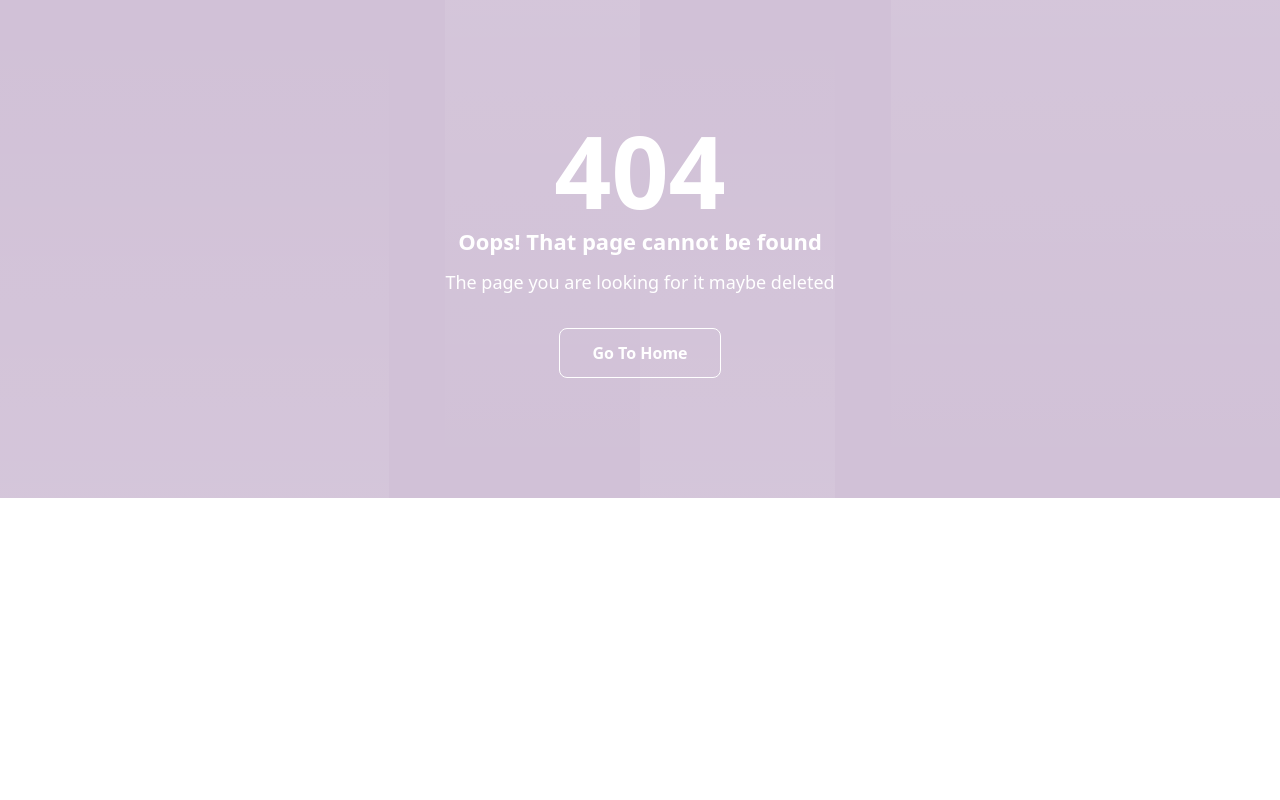
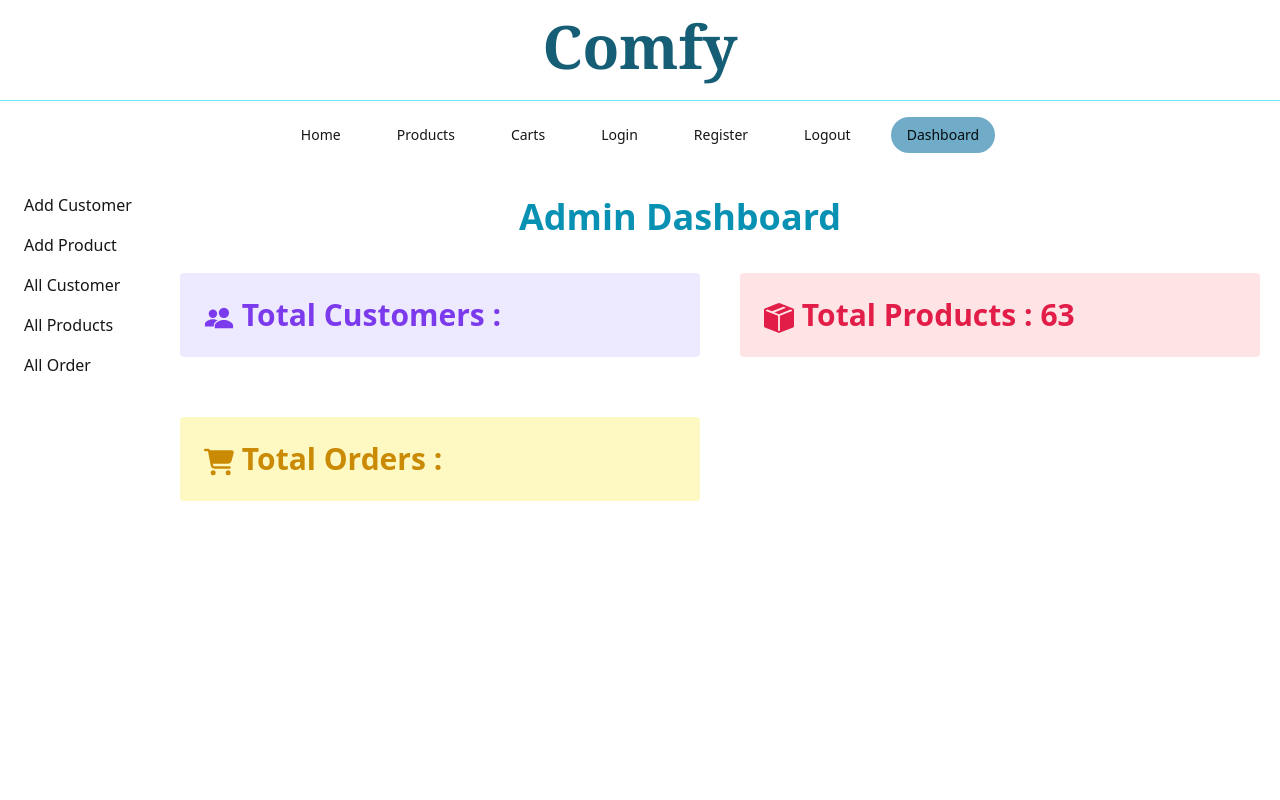
Before and after one commit to sabrinara/e-commerce, a React (Vite) app: page /dashboard in a window 1280 px wide. Before the commit this address had no page. Shown: the top 800 px of the page. Built offline with nearby package versions, Linux system fonts and the light colour scheme.

Commit message:
admin dashboard done

```diff
--- /dev/null
+++ b/src/component/Pages/Dashboard/AddCustomer.jsx
@@ -0,0 +1,11 @@
+
+
+const AddCustomer = () => {
+    return (
+        <div>
+            this is add customer
+        </div>
+    );
+};
+
+export default AddCustomer;
--- /dev/null
+++ b/src/component/Pages/Dashboard/AddProducts.jsx
@@ -0,0 +1,11 @@
+
+
+const AddProducts = () => {
+    return (
+        <div>
+            this is add products
+        </div>
+    );
+};
+
+export default AddProducts;
--- /dev/null
+++ b/src/component/Pages/Dashboard/CustomerList.jsx
@@ -0,0 +1,11 @@
+
+
+const CustomerList = () => {
+    return (
+        <div>
+            customer list
+        </div>
+    );
+};
+
+export default CustomerList;
--- /dev/null
+++ b/src/component/Pages/Dashboard/Dashboard.jsx
@@ -0,0 +1,34 @@
+import { useEffect, useState } from 'react';
+import axios from 'axios';
+import { IoPeopleSharp } from "react-icons/io5";
+import { BsBoxSeamFill } from "react-icons/bs";
+import { FaCartShopping } from "react-icons/fa6";
+
+const Dashboard = () => {
+    const [products, setProducts] = useState([]);
+    useEffect(() => {
+        axios.get('/products.json')
+            .then(res => setProducts(res.data))
+            .catch(err => console.log(err))
+    })
+    const length = products.length;
+    return (
+        <div>
+            <h1 className='text-4xl my-4 text-center mr-20 text-cyan-600 font-bold '>Admin Dashboard</h1>
+
+            <div className='grid grid-cols-1 md:grid-cols-2 gap-10'>
+                <div className='bg-violet-100 p-6 rounded mt-5'>
+                    <p className='text-3xl font-bold text-violet-600'>  <IoPeopleSharp className='inline' /> Total Customers :</p>
+                </div>
+                <div className='bg-rose-100 p-6 rounded mt-5'>
+                    <p className='text-3xl font-bold text-rose-600'> <BsBoxSeamFill className='inline' /> Total Products : {length}</p>
+                </div>
+                <div className='bg-yellow-100 p-6 rounded mt-5'>
+                    <p className='text-3xl font-bold text-yellow-600'> <FaCartShopping className='inline' /> Total Orders : </p>
+                </div>
+            </div>
+        </div>
+    );
+};
+
+export default Dashboard;
--- /dev/null
+++ b/src/component/Pages/Dashboard/OrderList.jsx
@@ -0,0 +1,11 @@
+
+
+const OrderList = () => {
+    return (
+        <div>
+           this is order list
+        </div>
+    );
+};
+
+export default OrderList;
--- /dev/null
+++ b/src/component/Pages/Dashboard/ProductList.jsx
@@ -0,0 +1,11 @@
+
+
+const ProductList = () => {
+    return (
+        <div>
+            this is product list
+        </div>
+    );
+};
+
+export default ProductList;
--- a/src/component/Pages/ProductDetails.jsx
+++ b/src/component/Pages/ProductDetails.jsx
@@ -3,7 +3,7 @@ import { IoCart } from "react-icons/io5";
 import { BiSolidCategoryAlt } from "react-icons/bi";
 import { SiBrandfolder } from "react-icons/si";
 import { LiaShippingFastSolid } from "react-icons/lia";
-import { Link, useLoaderData, useNavigate, useParams } from "react-router-dom";
+import {  useLoaderData, useNavigate, useParams } from "react-router-dom";
 import Swal from "sweetalert2";
 import 'sweetalert2/dist/sweetalert2.css';
 
--- a/src/component/Shared/NavBar.jsx
+++ b/src/component/Shared/NavBar.jsx
@@ -28,6 +28,9 @@ const NavBar = () => {
             </li>
             <li>
                 <NavLink to="/logout">Logout</NavLink>
+            </li>
+            <li>
+                <NavLink to="/dashboard">Dashboard</NavLink>
             </li>
 
 
--- /dev/null
+++ b/src/component/Shared/SideBar.jsx
@@ -0,0 +1,32 @@
+import { Link } from "react-router-dom";
+
+const SideBar = () => {
+    return (
+        <div className="h-screen w-40 ">
+            {/* Sidebar content */}
+            <div className="p-4 ">
+
+                <ul className="mt-4 ">
+                    <li className="my-4">
+                        <Link to="dashboard/addCustomer" className=" px-2 py-2 hover:bg-cyan-500 rounded">Add Customer</Link>
+                    </li>
+                    <li className="my-4">
+                       <Link to="dashboard/addProducts" className=" px-2 py-2 hover:bg-cyan-500 rounded">Add Product</Link>
+                    </li>
+                    <li className="my-4">
+                       <Link to="dashboard/customerList" className=" px-2 py-2 hover:bg-cyan-500 rounded">All Customer</Link>
+                    </li>
+                    <li className="my-4">
+                        <Link to="dashboard/productList" className=" px-2 py-2 hover:bg-cyan-500 rounded">All Products</Link>
+                    </li>
+                    <li className="my-4">
+                        <Link to="dashboard/orderList" className=" px-2 py-2 hover:bg-cyan-500 rounded">All Order</Link>
+
+                    </li>
+                </ul>
+            </div>
+        </div>
+    );
+};
+
+export default SideBar;
--- /dev/null
+++ b/src/component/layout/DashboardLayout.jsx
@@ -0,0 +1,24 @@
+import { Outlet } from 'react-router-dom'
+import SideBar from '../Shared/SideBar'
+
+
+const DashboardLayout = () => {
+
+
+    return (
+        <div className='relative min-h-screen md:flex'>
+            <SideBar />
+            <div className='flex-1  '>
+                <div className='p-5'>
+                    <Outlet />
+
+
+
+
+                </div>
+            </div>
+        </div>
+    )
+}
+
+export default DashboardLayout
```
Also changed, not shown: src/main.jsx (+38 -0 lines).
